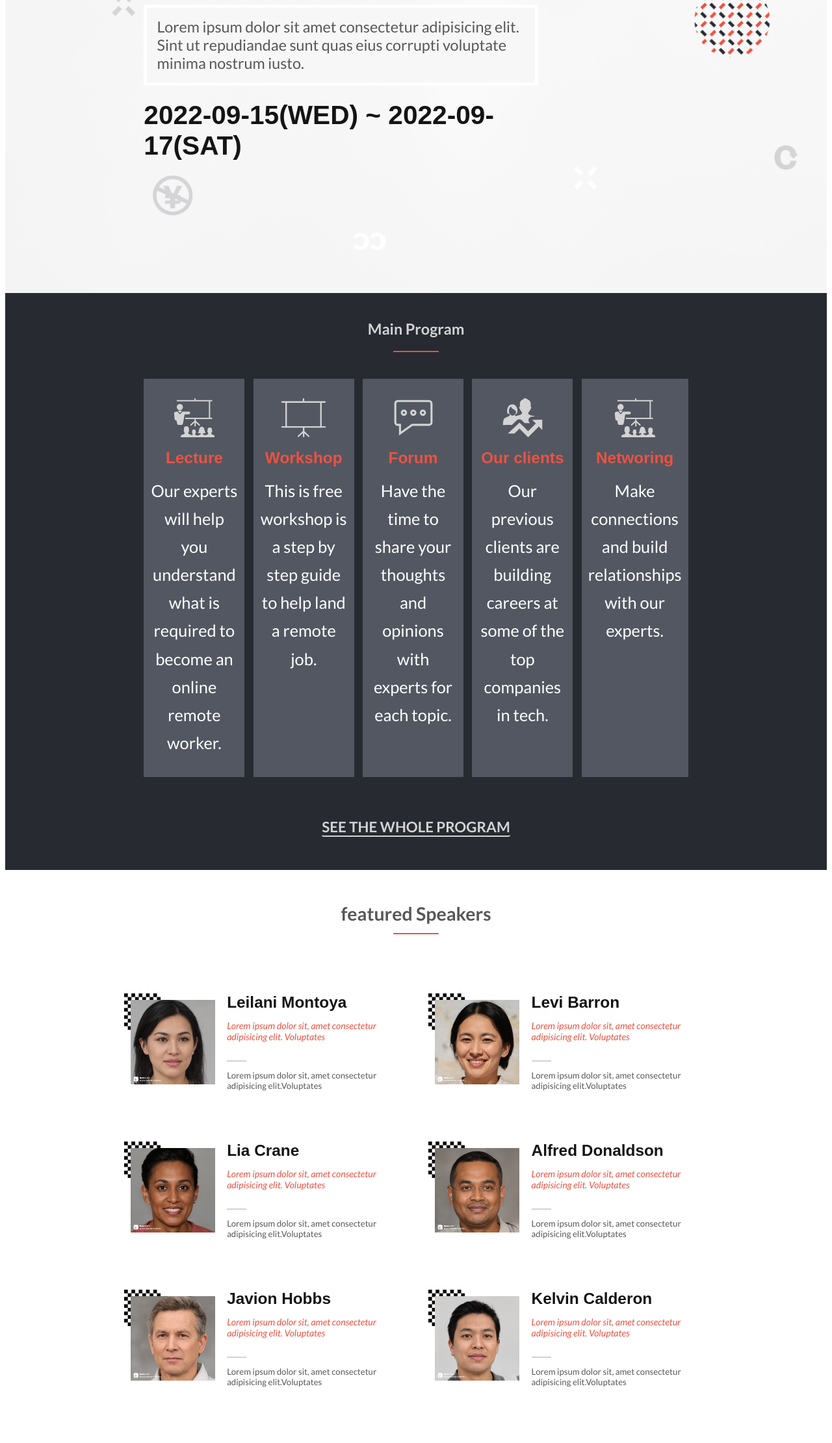
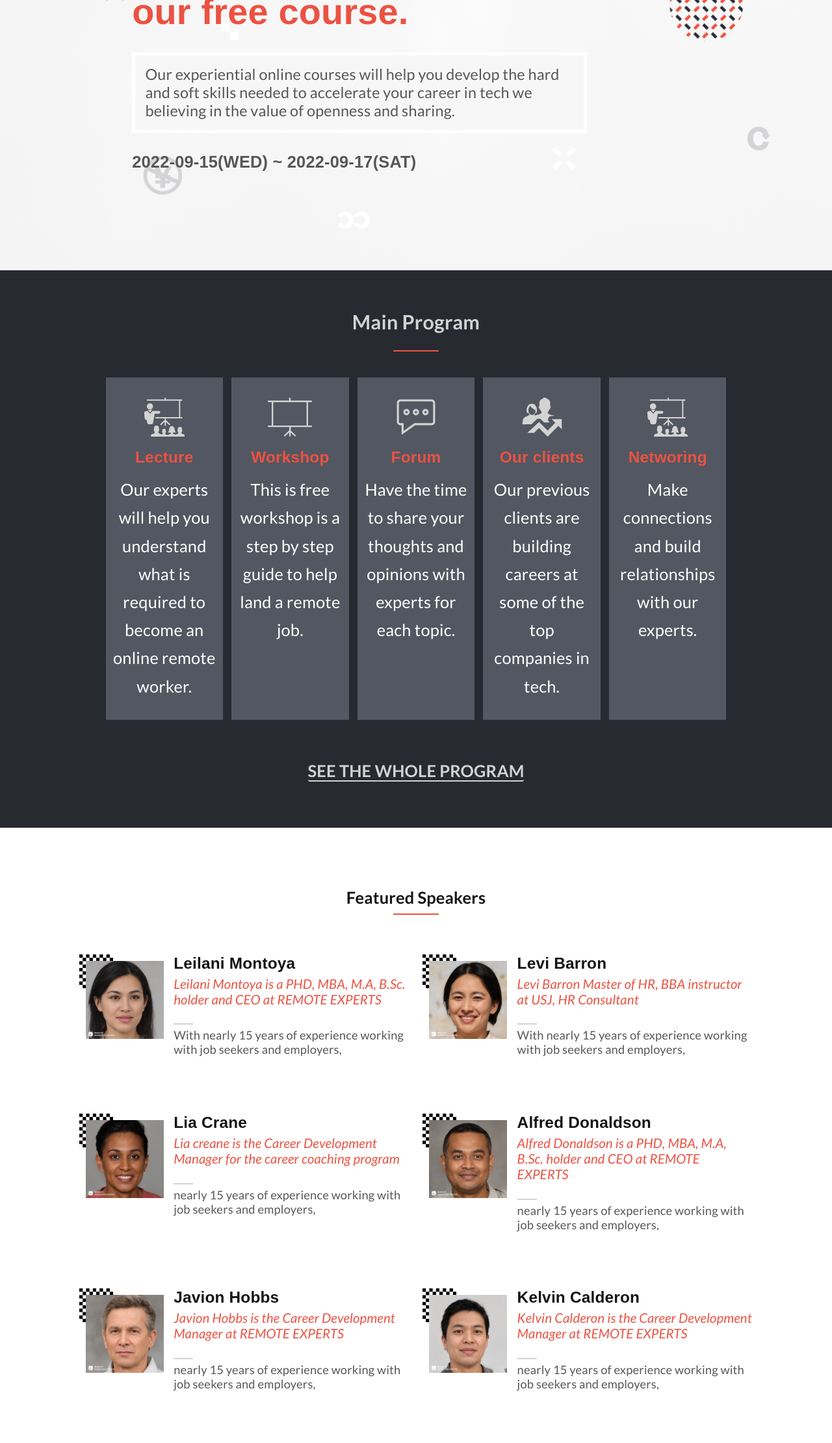
Before and after one commit to MohammedElseddik/capstone-project01, a website: page index.html in a window 1280 px wide. Shown: the part 579-2800 px from the top of the page at 65% size. Drawn offline with Linux system fonts and the light colour scheme; a web font is replaced by a local one.

Commit message:
Fix font and layout issues

```diff
--- a/css/home.css
+++ b/css/home.css
@@ -9,13 +9,13 @@
   width: 100%;
   display: flex;
   flex-direction: column;
-  gap: 2.2rem;
+  gap: 3rem;
   justify-content: center;
 }
 
 .hero__title {
   color: var(--color-secondary);
-  font-size: 2.5rem;
+  font-size: 2.7rem;
   font-weight: 400;
 }
 
@@ -29,14 +29,15 @@
   border: 5px solid #fff;
   color: var(--color-body-text);
   background-color: rgba(247, 247, 247, 1);
-  font-size: 1.6rem;
   margin: 0;
+  width: 100%;
   padding: 1.5rem;
 }
 
 .hero__date {
-  color: var(--color-heading);
+  color: var(--color-body-text);
   font-family: var(--font-familly-cocogoose);
+  font-size: 2.5rem;
   font-weight: 700;
   margin: 0;
 }
@@ -44,11 +45,12 @@
 @media screen and (min-width: 768px) {
   .hero-block {
     background-size: cover;
-    padding: 10rem 45rem 20rem 21rem;
+    padding: 15rem 0 15rem 20rem;
   }
 
   .hero__heading {
     font-size: 5.5rem;
+    width: 70%;
   }
 
   .hero__title {
@@ -57,7 +59,7 @@
 
   .hero__description {
     min-width: 606.438px;
-    width: 55%;
+    width: 65%;
     font-size: 2.3rem;
   }
 }
@@ -85,8 +87,8 @@
   font-size: 2.3rem;
   font-family: 'Lato', sans-serif;
   color: var(--color-accent);
-  padding-bottom: 1rem;
-  margin-bottom: 1rem;
+  padding-bottom: 5px;
+  margin-bottom: 2rem;
 }
 
 .red-line {
@@ -109,13 +111,17 @@
 @media screen and (min-width: 768px) {
   .main-program {
     gap: 4rem;
-    padding: 4rem 21rem;
+    padding: 6rem 16rem;
   }
 
   .cards-container {
     display: flex;
     flex-direction: row;
     gap: 1.3rem;
+  }
+
+  .main-program__title {
+    font-size: 3rem;
   }
 
   .sub-progran__description {
@@ -129,7 +135,7 @@
 
 .featured-section {
   width: 100%;
-  padding: 5rem 2rem;
+  padding: 9rem 2rem;
 }
 
 .featured-section__body {
@@ -140,45 +146,46 @@
   display: flex;
   flex-direction: column;
   align-items: center;
-  gap: 1.2rem;
+  gap: 1rem;
 }
 
 .featured-section__title {
   font-family: 'Lato', sans-serif;
-  color: var(--color-body-text);
-  font-size: 2.8rem;
+  color: var(--color-heading);
+  font-size: 2.5rem;
 }
 
 .speaker-container {
   display: flex;
-  gap: 1em;
-  padding: 2rem 1rem;
+  gap: 1.5rem;
+  padding: 2rem 0;
   width: 100%;
 }
 
 .speaker-container__img {
+  align-items: flex-end;
+  background-image: url(../img/checkerboard-squares-black-white.jpg);
+  background-repeat: no-repeat;
+  background-size: 40%;
   display: flex;
   flex-direction: column;
+  height: 130px;
   justify-content: flex-end;
-  align-items: flex-end;
   padding: 0 0 0 2rem;
-  background-image: url(../img/checkerboard-squares-black-white.jpg);
-  background-size: 40%;
-  background-repeat: no-repeat;
-  width: 140px;
-  height: 140px;
+  width: 130px;
 }
 
 .speaker-container__img img {
-  width: 130px;
-  height: 130px;
+  width: 120px;
+  height: 120px;
 }
 
 .speaker {
   display: flex;
   flex-direction: column;
-  justify-content: space-evenly;
-  gap: 1.3rem;
+  justify-content: space-between;
+  align-items: flex-start;
+  gap: 0.5rem;
 }
 
 .speaker__info {
@@ -189,6 +196,7 @@
 .gray-line {
   width: 30px;
   height: 2px;
+  margin: 0,2rem;
   background-color: var(--color-accent);
 }
 
@@ -206,10 +214,20 @@
     grid-row-gap: 4%;
     justify-items: stretch;
     align-items: stretch;
-    padding: 7rem 15rem;
+    margin: 0 10rem;
   }
 
   .speaker-container__img {
     background-image: url(../img/checkerboard-squares-black-white.jpg);
   }
+
+  .speaker__info {
+    color: var(--color-secondary);
+    font-size: 2rem;
+  }
+
+  .speaker__description {
+    flex: 1;
+    font-size: 1.8rem;
+  }
 }
--- a/css/shared.css
+++ b/css/shared.css
@@ -24,6 +24,8 @@ body {
   font-family: "Lato", sans-serif;
   font-size: 2.2rem;
   scroll-behavior: smooth;
+  letter-spacing: 0.2px;
+  margin: 0;
 }
 
 h1,
@@ -81,7 +83,6 @@ a {
   align-items: center;
   color: var(--color-primary);
   display: flex;
-  font-size: 2rem;
   font-weight: 600;
   letter-spacing: 0.5px;
   list-style: none;
@@ -141,7 +142,7 @@ a {
   font-size: 2.5rem;
   font-weight: 500;
   margin: 1rem 0;
-  padding: 2.2rem 4rem;
+  padding: 2.2rem 2rem;
   text-align: center;
   white-space: nowrap;
 }
@@ -158,7 +159,7 @@ a {
 }
 
 .btn-block {
-  width: 90%;
+  width: 70%;
 }
 
 .btn-text {
@@ -166,9 +167,6 @@ a {
 }
 
 @media screen and (min-width: 768px) {
-  .btn {
-    font-size: 2rem;
-  }
 
   .btn-block {
     display: none;
@@ -178,7 +176,6 @@ a {
     border-bottom: 2px solid var(--color-accent);
     color: var(--color-accent);
     display: inline;
-    font-size: 2.2rem;
     font-weight: 600;
     padding: 0;
   }
@@ -288,10 +285,9 @@ a {
 
   .header-nav__list {
     margin: 0;
-    padding: 1.5rem 18rem;
+    padding: 1.5rem 16rem;
     display: flex;
     justify-content: flex-end;
-    min-width: 983px;
   }
 
   .header-nav__item {
@@ -310,7 +306,7 @@ a {
   .nav {
     background-color: #f5f5f5;
     position: relative;
-    padding: 1rem 20rem;
+    padding: 1rem 16rem;
     box-shadow: 0 5px 10px -10px rgb(180, 179, 179);
   }
 
@@ -398,6 +394,7 @@ a {
   flex-direction: column;
   justify-content: center;
   padding: 4rem 2rem;
+  width: 100%;
 }
 
 .partner-section__header {
@@ -408,12 +405,6 @@ a {
   gap: 2rem;
 }
 
-.partner-section__title {
-  font-family: "Lato", sans-serif;
-  color: var(--color-accent);
-  font-size: 2.8rem;
-}
-
 .partner-section__body {
   align-items: center;
   display: flex;
@@ -421,11 +412,17 @@ a {
   justify-content: center;
 }
 
+.partner-section__title {
+  font-family: "Lato", sans-serif;
+  color: var(--color-accent);
+  font-size: 2.1rem;
+}
+
 .partner-section__list {
   align-items: center;
   display: flex;
   flex-wrap: wrap;
-  gap: 2rem;
+  gap: 1rem;
   justify-content: center;
   list-style: none;
   padding: 0;
@@ -433,7 +430,7 @@ a {
 }
 
 .partner-section__list-item {
-  font-size: 2.5rem;
+  font-size: 2rem;
   padding-right: 0.5rem;
 }
 
@@ -447,11 +444,12 @@ a {
   }
 
   .partner-section__title {
-    font-size: 3rem;
+    font-size: 2.8rem;
+    color: var(--color-body-text);
   }
 
   .partner-section__list-item {
-    font-size: 4rem;
+    font-size: 3.5rem;
     padding-right: 4rem;
   }
 }
--- a/index.html
+++ b/index.html
@@ -57,11 +57,13 @@
     <section class="hero-block">
       <span class="hero__title">"Hello Job seekers Land your Remote Job"</span>
       <h1 class="hero__heading">
-        JOIN OUR CREATIVE COMMONS GLOBAL SUMMIY 2015
+        Level Up Your Career & Learn To Thrive In The Non-Coding Side Of Tech
+        with our free course.
       </h1>
       <p class="hero__description">
-        Lorem ipsum dolor sit amet consectetur adipisicing elit. Sint ut
-        repudiandae sunt quas eius corrupti voluptate minima nostrum iusto.
+        Our experiential online courses will help you develop the hard and soft
+        skills needed to accelerate your career in tech we believing in the
+        value of openness and sharing.
       </p>
       <h2 class="hero__date">2022-09-15(WED) ~ 2022-09-17(SAT)</h2>
     </section>
@@ -170,7 +172,7 @@
 
     <footer class="footer-section">
       <div class="footer-log">
-        <svg class="icon brand-icon">
+        <svg class="icon">
           <use xlink:href="./img/sprite.svg#remote-work"></use>
         </svg>
         <p>REMOTE EXPERTS</p>
--- a/main.js
+++ b/main.js
@@ -29,61 +29,61 @@ const projectObjects = [
   {
     name: 'Leilani Montoya',
     speakerInfo: [
-      'Lorem ipsum dolor sit, amet consectetur adipisicing elit. Voluptates',
+      'Leilani Montoya is a PHD, MBA, M.A, B.Sc. holder and CEO at REMOTE EXPERTS',
     ],
     image: ['./img/generated_photos_5f896fca5bec830008385831.jpg'],
     description: [
-      'Lorem ipsum dolor sit, amet consectetur adipisicing elit.Voluptates',
+      'With nearly 15 years of experience working with job seekers and employers,',
     ],
   },
   {
     name: 'Levi Barron',
     speakerInfo: [
-      'Lorem ipsum dolor sit, amet consectetur adipisicing elit. Voluptates',
+      'Levi Barron Master of HR, BBA instructor at USJ, HR Consultant',
     ],
     image: ['./img/generated_photos_5e6801c56d3b380006d3cf13.jpg'],
     description: [
-      'Lorem ipsum dolor sit, amet consectetur adipisicing elit.Voluptates',
+      'With nearly 15 years of experience working with job seekers and employers,',
     ],
   },
   {
     name: 'Lia Crane',
     speakerInfo: [
-      'Lorem ipsum dolor sit, amet consectetur adipisicing elit. Voluptates',
+      'Lia creane is the Career Development Manager for the career coaching program',
     ],
     image: ['./img/generated_photos_5e680e326d3b380006d6a253.jpg'],
     description: [
-      'Lorem ipsum dolor sit, amet consectetur adipisicing elit.Voluptates',
+      'nearly 15 years of experience working with job seekers and employers,',
     ],
   },
   {
     name: 'Alfred Donaldson',
     speakerInfo: [
-      'Lorem ipsum dolor sit, amet consectetur adipisicing elit. Voluptates',
+      'Alfred Donaldson is a PHD, MBA, M.A, B.Sc. holder and CEO at REMOTE EXPERTS',
     ],
     image: ['./img/generated_photos_5e6810cb6d3b380006d73d63.jpg'],
     description: [
-      'Lorem ipsum dolor sit, amet consectetur adipisicing elit.Voluptates',
+      'nearly 15 years of experience working with job seekers and employers,',
     ],
   },
   {
     name: 'Javion Hobbs',
     speakerInfo: [
-      'Lorem ipsum dolor sit, amet consectetur adipisicing elit. Voluptates',
+      'Javion Hobbs is the Career Development Manager at REMOTE EXPERTS',
     ],
     image: ['./img/generated_photos_5e68588e6d3b380006e72197.jpg'],
     description: [
-      'Lorem ipsum dolor sit, amet consectetur adipisicing elit.Voluptates',
+      'nearly 15 years of experience working with job seekers and employers,',
     ],
   },
   {
     name: 'Kelvin Calderon',
     speakerInfo: [
-      'Lorem ipsum dolor sit, amet consectetur adipisicing elit. Voluptates',
+      'Kelvin Calderon is the Career Development Manager at REMOTE EXPERTS',
     ],
     image: ['./img/generated_photos_5f1804011f67b0000678ae42.jpg'],
     description: [
-      'Lorem ipsum dolor sit, amet consectetur adipisicing elit.Voluptates',
+      'nearly 15 years of experience working with job seekers and employers,',
     ],
   },
 ];
@@ -109,7 +109,7 @@ const featuredElements = [...document.querySelectorAll('.featured-element')];
 
 function createFeatureElements() {
   featuredElements[0].innerHTML = `<div class="featured-section__header">
-  <h2 class="featured-section__title">featured Speakers</h2>
+  <h2 class="featured-section__title">Featured Speakers</h2>
   <div class="red-line"></div>
   </div>`;
   for (let i = 0; i < projectObjects.length; i += 1) {
```
Also changed, not shown: About-Page/about.html (+14 -11 lines), css/about.css (+22 -3 lines).
